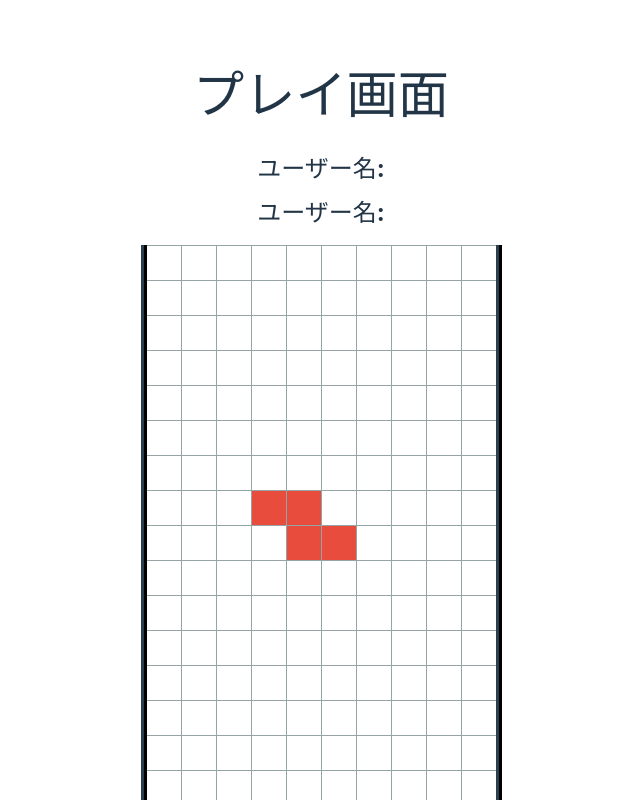
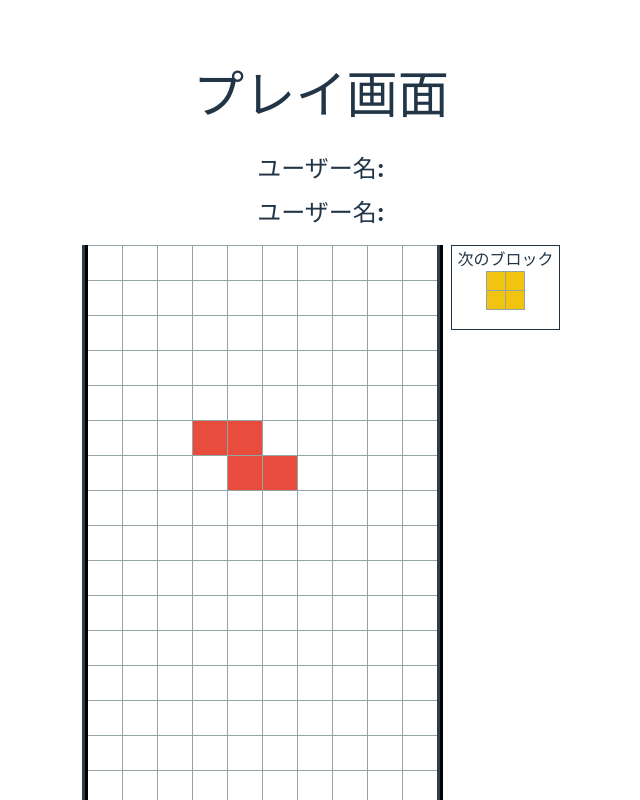
Before and after one commit to shinjia305/techpit-vue-tetris, a Vue app: page /play in a window 1280 px wide. Shown: the top 800 px of the page, without its empty margins (319-959 px from the left). Built offline with nearby package versions, Linux system fonts and the light colour scheme.

Commit message:
次のブロックが表示されるように修正

```diff
--- a/src/pages/PlayPage.vue
+++ b/src/pages/PlayPage.vue
@@ -2,6 +2,8 @@
   import { reactive } from "vue";
   import { Tetromino, TETROMINO_TYPE } from '../common/Tetromino';
   import { Field } from '../common/Field';
+
+  import TetrominoPreviewComponent from '../components/TetrominoPreviewComponent.vue';
 
   let staticField = new Field();
   const tetris = reactive({
@@ -10,6 +12,7 @@
   const tetromino = reactive({
     current: Tetromino.random(),
     position: { x: 3, y: 0 },
+    next: Tetromino.random(),
   });
 
   const classBlockColor = (_x: number, _y: number): string => {
@@ -50,7 +53,8 @@
     staticField = new Field(tetris.field.data);
     tetris.field = Field.deepCopy(staticField);
 
-    tetromino.current = Tetromino.random();
+    tetromino.current = tetromino.next;
+    tetromino.next = Tetromino.random();
     tetromino.position = { x: 3, y: 0 };
   }
 
@@ -71,6 +75,7 @@
   <h2>ユーザー名: {{ $route.query.name }}</h2>
   <h2>ユーザー名: </h2>
   <div class="container">
+    <div class="tetris">
       <table class="field" style="border-collapse: collapse">
         <tr v-for="(row, y) in tetris.field.data" :key="y">
           <td
@@ -81,6 +86,10 @@
           />
         </tr>
       </table>
+    </div>
+    <div class="information">
+      <TetrominoPreviewComponent v-bind:tetromino="tetromino.next.data"/>
+    </div>
   </div>
 </template>
 
@@ -124,4 +133,8 @@
       background: #e74c3c;
     }
   }
+
+  .information {
+   margin-left: 0.5em;
+ }
 </style>
```
Lines whose indentation alone changed are shown as unchanged.
